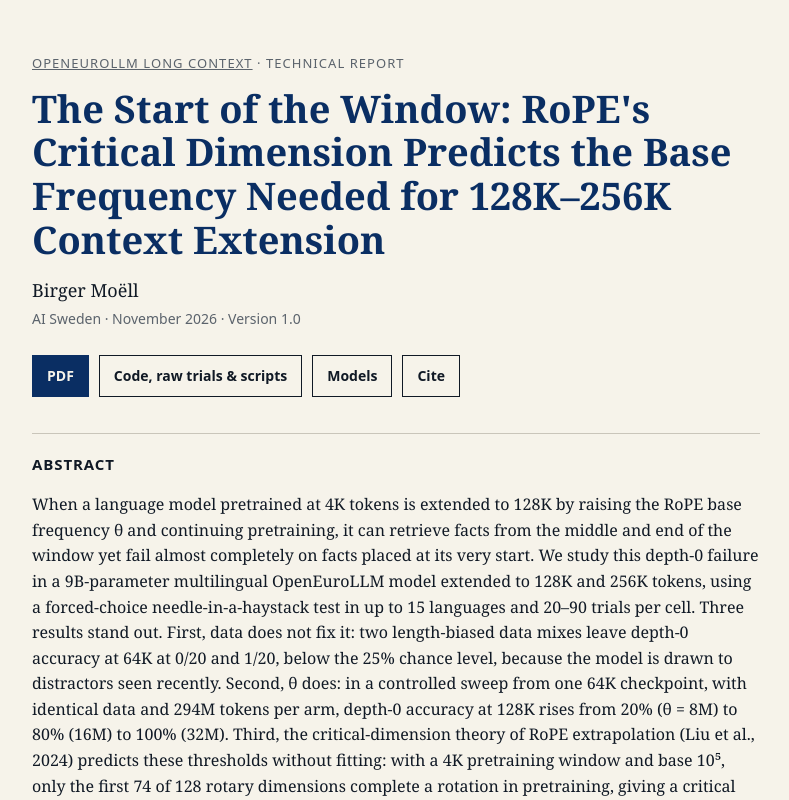
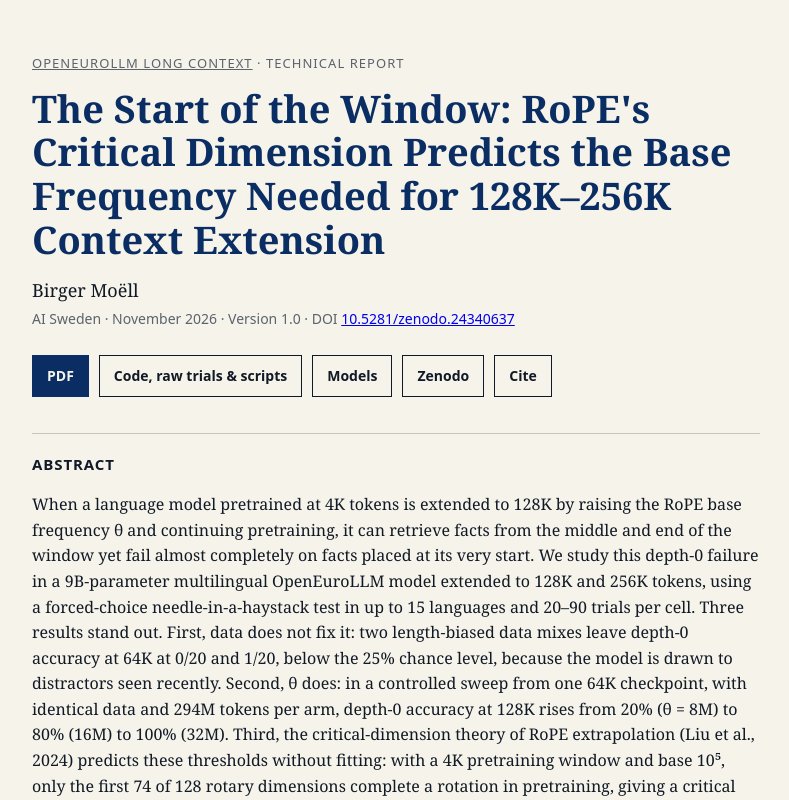
Before and after one commit to BirgerMoell/openeuro-longctx-datamix, a plain HTML site: page paper/site/index.html in a window 1280 px wide. Shown: the top 800 px of the page, without its empty margins (244-1033 px from the left). Drawn offline with Linux system fonts and the light colour scheme.

Commit message:
Add Zenodo DOI 10.5281/zenodo.24340637 to report, citation and page

```diff
--- a/paper/site/index.html
+++ b/paper/site/index.html
@@ -16,6 +16,7 @@
     <meta name="citation_technical_report_number" content="OELLM-LongCtx-2026-1">
     <meta name="citation_language" content="en">
     <meta name="citation_keywords" content="long context; RoPE; rotary position embedding; base frequency; ABF; needle in a haystack; context extension; OpenEuroLLM">
+    <meta name="citation_doi" content="10.5281/zenodo.24340637">
     <meta name="citation_pdf_url" content="https://birgermoell.github.io/openeuro-longctx-datamix/rope-base-depth0.pdf">
     <meta name="citation_abstract_html_url" content="https://birgermoell.github.io/openeuro-longctx-datamix/">
     <!-- Dublin Core -->
@@ -23,6 +24,7 @@
     <meta name="DC.creator" content="Moëll, Birger">
     <meta name="DC.date" content="2026-11-18">
     <meta name="DC.type" content="Text.Report">
+    <meta name="DC.identifier" content="doi:10.5281/zenodo.24340637">
 
     <link rel="canonical" href="https://birgermoell.github.io/openeuro-longctx-datamix/">
 
@@ -53,12 +55,13 @@
       <p class="kicker"><a href="https://github.com/BirgerMoell/openeuro-longctx-datamix">OpenEuroLLM long context</a> · Technical report</p>
       <h1>The Start of the Window: RoPE&#x27;s Critical Dimension Predicts the Base Frequency Needed for 128K–256K Context Extension</h1>
       <p class="authors">Birger Moëll</p>
-      <p class="meta">AI Sweden · November 2026 · Version 1.0</p>
+      <p class="meta">AI Sweden · November 2026 · Version 1.0 · DOI <a href="https://doi.org/10.5281/zenodo.24340637">10.5281/zenodo.24340637</a></p>
 
       <div class="actions">
         <a class="primary" href="rope-base-depth0.pdf">PDF</a>
         <a href="https://github.com/BirgerMoell/openeuro-longctx-datamix">Code, raw trials &amp; scripts</a>
         <a href="https://huggingface.co/birgermoell/oellm-9b-128k-theta32m-v3">Models</a>
+        <a href="https://doi.org/10.5281/zenodo.24340637">Zenodo</a>
         <a href="#cite">Cite</a>
       </div>
 
@@ -85,6 +88,7 @@
   type        = {Technical Report},
   year        = {2026},
   month       = nov,
+  doi         = {10.5281/zenodo.24340637},
   url         = {https://birgermoell.github.io/openeuro-longctx-datamix/}
 }</pre>
       <button class="copy" type="button" onclick="navigator.clipboard &amp;&amp; navigator.clipboard.writeText(document.getElementById('bibtex').innerText).then(()=>{this.textContent='Copied'})">Copy BibTeX</button>
```
Also changed, not shown: 4 other files.
